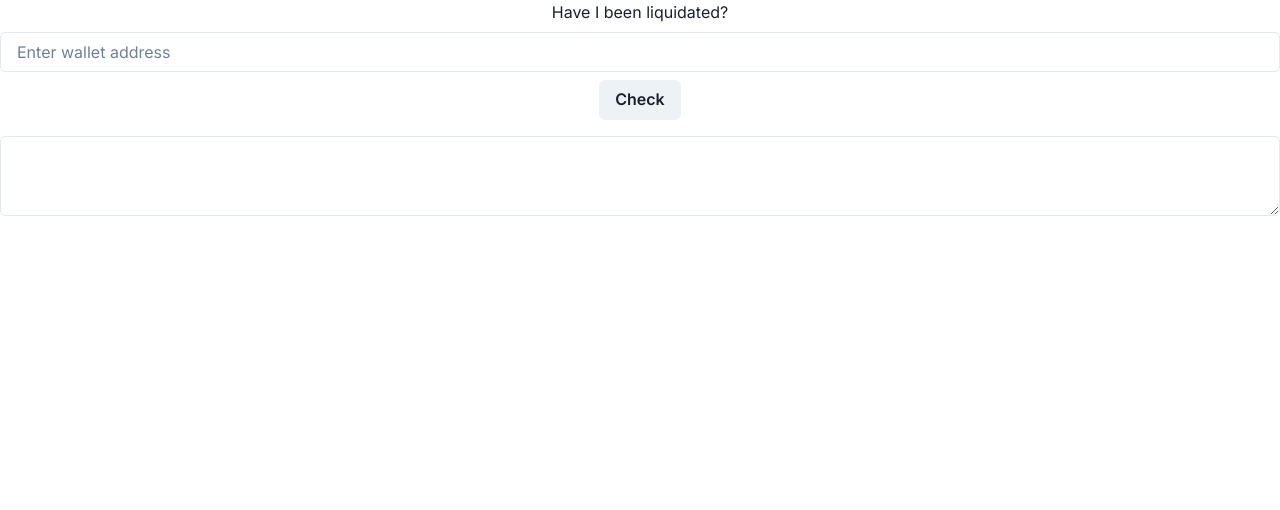
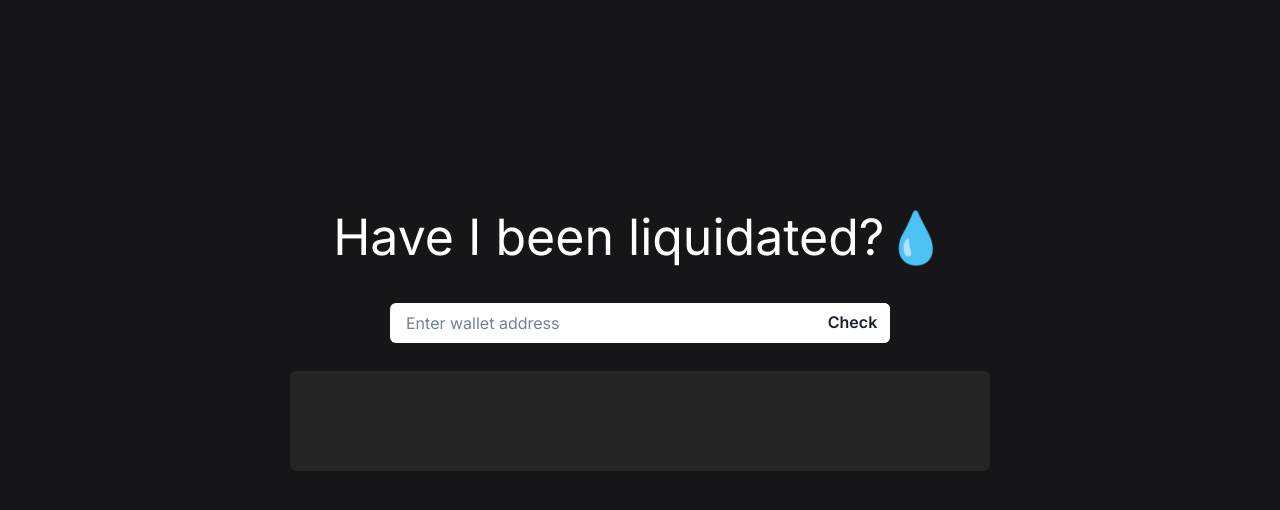
Before and after one commit to ElenaSaada/liquidation-checker, a Next.js app: page / in a window 1280 px wide. Shown: the top 510 px of the page. Built offline with nearby package versions, Linux system fonts and the light colour scheme.

Commit message:
add styling

```diff
--- a/app/globals.css
+++ b/app/globals.css
@@ -1,107 +1,3 @@
 :root {
-  --max-width: 1100px;
-  --border-radius: 12px;
-  --font-mono: ui-monospace, Menlo, Monaco, 'Cascadia Mono', 'Segoe UI Mono',
-    'Roboto Mono', 'Oxygen Mono', 'Ubuntu Monospace', 'Source Code Pro',
-    'Fira Mono', 'Droid Sans Mono', 'Courier New', monospace;
-
-  --foreground-rgb: 0, 0, 0;
-  --background-start-rgb: 214, 219, 220;
-  --background-end-rgb: 255, 255, 255;
-
-  --primary-glow: conic-gradient(
-    from 180deg at 50% 50%,
-    #16abff33 0deg,
-    #0885ff33 55deg,
-    #54d6ff33 120deg,
-    #0071ff33 160deg,
-    transparent 360deg
-  );
-  --secondary-glow: radial-gradient(
-    rgba(255, 255, 255, 1),
-    rgba(255, 255, 255, 0)
-  );
-
-  --tile-start-rgb: 239, 245, 249;
-  --tile-end-rgb: 228, 232, 233;
-  --tile-border: conic-gradient(
-    #00000080,
-    #00000040,
-    #00000030,
-    #00000020,
-    #00000010,
-    #00000010,
-    #00000080
-  );
-
-  --callout-rgb: 238, 240, 241;
-  --callout-border-rgb: 172, 175, 176;
-  --card-rgb: 180, 185, 188;
-  --card-border-rgb: 131, 134, 135;
+    background-color: #161618;
 }
-
-@media (prefers-color-scheme: dark) {
-  :root {
-    --foreground-rgb: 255, 255, 255;
-    --background-start-rgb: 0, 0, 0;
-    --background-end-rgb: 0, 0, 0;
-
-    --primary-glow: radial-gradient(rgba(1, 65, 255, 0.4), rgba(1, 65, 255, 0));
-    --secondary-glow: linear-gradient(
-      to bottom right,
-      rgba(1, 65, 255, 0),
-      rgba(1, 65, 255, 0),
-      rgba(1, 65, 255, 0.3)
-    );
-
-    --tile-start-rgb: 2, 13, 46;
-    --tile-end-rgb: 2, 5, 19;
-    --tile-border: conic-gradient(
-      #ffffff80,
-      #ffffff40,
-      #ffffff30,
-      #ffffff20,
-      #ffffff10,
-      #ffffff10,
-      #ffffff80
-    );
-
-    --callout-rgb: 20, 20, 20;
-    --callout-border-rgb: 108, 108, 108;
-    --card-rgb: 100, 100, 100;
-    --card-border-rgb: 200, 200, 200;
-  }
-}
-
-* {
-  box-sizing: border-box;
-  padding: 0;
-  margin: 0;
-}
-
-html,
-body {
-  max-width: 100vw;
-  overflow-x: hidden;
-}
-
-body {
-  color: rgb(var(--foreground-rgb));
-  background: linear-gradient(
-      to bottom,
-      transparent,
-      rgb(var(--background-end-rgb))
-    )
-    rgb(var(--background-start-rgb));
-}
-
-a {
-  color: inherit;
-  text-decoration: none;
-}
-
-@media (prefers-color-scheme: dark) {
-  html {
-    color-scheme: dark;
-  }
-}
--- a/components/page-component.tsx
+++ b/components/page-component.tsx
@@ -1,5 +1,5 @@
 import { getLenderProfitGraph } from "@/src/query";
-import {Input, Text, VStack, Button, Textarea} from "@chakra-ui/react";
+import {Input, Text, VStack, Button, Textarea, HStack, InputGroup, InputRightElement} from "@chakra-ui/react";
 import {useState, useEffect} from "react";
 
 export const PageComponent = () => {
@@ -13,17 +13,36 @@ export const PageComponent = () => {
     }
 
     return  (
-        <VStack>
-            <Text>Have I been liquidated?</Text>
-            <Input
-                placeholder="Enter wallet address"
-                value={account}
-                onChange={(e) => setAccount(e.target.value)}
-            ></Input>
-            <Button onClick={buttonCallback}>Check</Button>
-            <Text></Text>
+        <VStack backgroundColor={'#161618'} py={200}>
+            <Text fontSize={50} color={'#FFFFFF'}>Have I been liquidated?💧</Text>
+            <HStack my={5}>
+                <InputGroup>
+                    <Input
+                        backgroundColor={'#FFFFFF'}
+                        width={500}
+                        placeholder="Enter wallet address"
+                        border={'none'}
+                        value={account}
+                        onChange={(e) => setAccount(e.target.value)}
+                    ></Input>
+                    <InputRightElement width={75}>
+                        <Button
+                            backgroundColor={'#FFFFFF'}
+                            onClick={buttonCallback}>
+                            Check
+                        </Button>
+                    </InputRightElement>
+                </InputGroup>
+            </HStack>
             <Textarea
+                height={100}
+                resize={'none'}
                 value={textBox}
+                width={700}
+                isReadOnly
+                textColor={'#FFFFFF'}
+                backgroundColor={'#252525'}
+                border={"none"}
                 onChange={(e) => setTextBox(e.target.value)}
             ></Textarea>
         </VStack>
```
